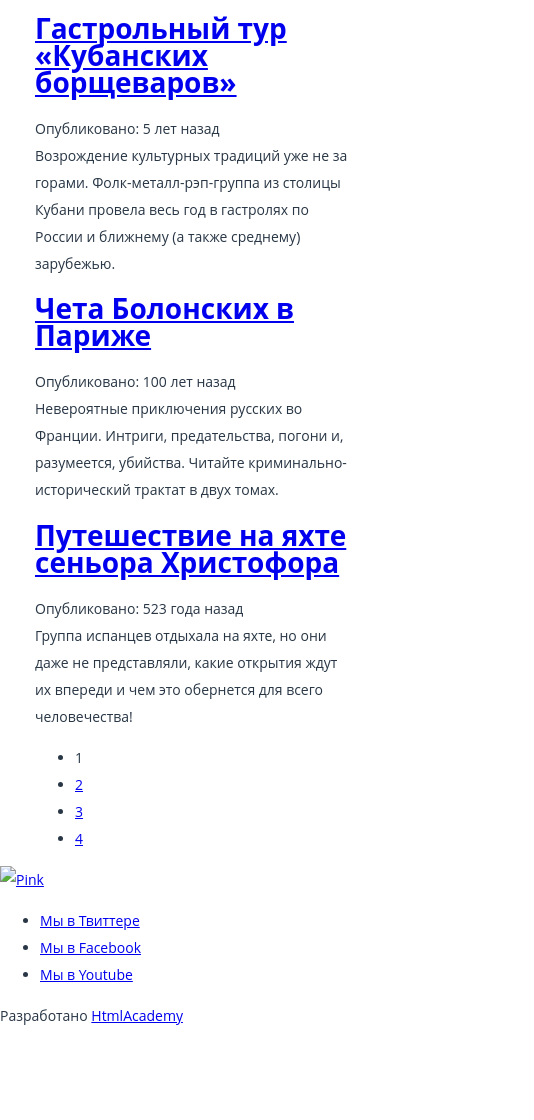
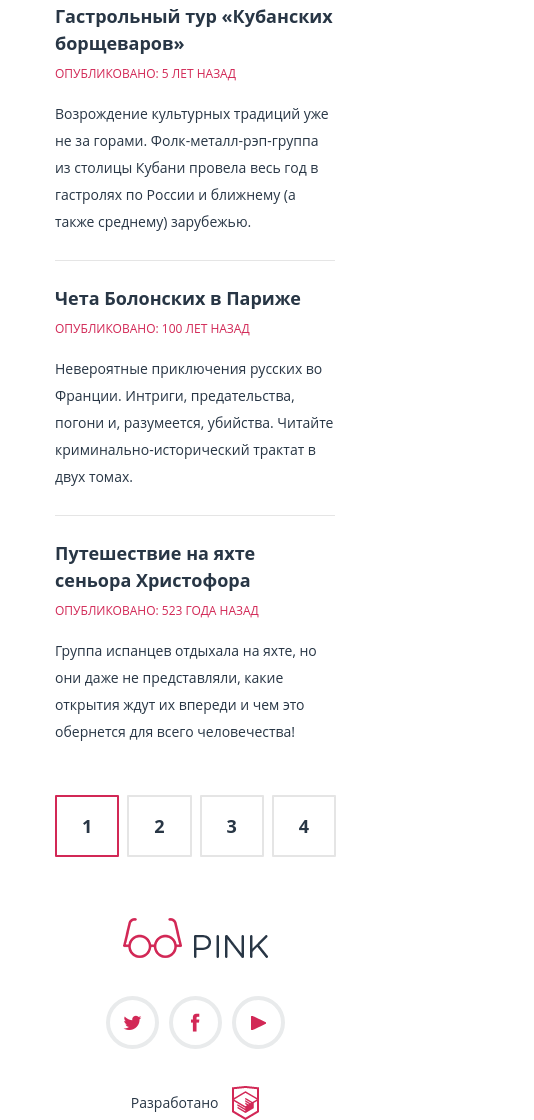
Before and after one commit to artbataev/43924-pink, a website: page blog.html in a window 390 px wide. Shown: the part 454-1574 px from the top of the page, 534 px wide, since content can reach past the window. Before the commit the page ends 1483 px from the top, so only its background shows below. Drawn offline with nearby package versions, Linux system fonts and the light colour scheme; files that its build step writes are made by us from their sources.

Commit message:
Сделана страница блога - mobile

```diff
--- a/blog.html
+++ b/blog.html
@@ -9,14 +9,15 @@
 
 <body>
 
-  <header class="page-header page-header--inner">
+  <div class="container">
+    <header class="page-header">
       <div class="page-header__nav-bar">
-      <div class="container">
-        <a href="/" class="page-header__logo-link">
-          <img src="" alt="Pink">
+          <a href="#" class="page-header__logo-link">
+            <img src="img/sm-logo.png" alt="Pink">
           </a>
           <nav class="main-nav">
             <ul class="main-nav__list">
+              <li class="main-nav__close"><a href="#">Закрыть</a></li>
               <li><a href="#">Информация</a></li>
               <li><a href="#">Возможности</a></li>
               <li><a href="#">Отзывы</a></li>
@@ -25,18 +26,12 @@
           </nav>
           <a href="#" class="main-nav__toggle"></a>
       </div>
-    </div>
-    <div class="page-header__heading">
-      <div class="container">
-        <h1>
+      <h1 class="page-header__heading">
         Блог путешественников, пользователей Пинк
       </h1>
-      </div>
-    </div>
     </header>
 
     <section class="blog-posts">
-    <div class="container">
       <article class="blog-posts__item">
         <h1 class="blog-posts__item-heading">
           <a href="post.html">Антон и Надя в Тайланде</a>
@@ -86,17 +81,16 @@
       </article>
 
       <ul class="blog-posts__pagination">
-        <li class="blog-posts__pagination-item  blog-posts__pagination-item--active">1</li>
+        <li class="blog-posts__pagination-item  blog-posts__pagination-item--active"><span>1</span></li>
         <li class="blog-posts__pagination-item"><a href="#">2</a></li>
         <li class="blog-posts__pagination-item"><a href="#">3</a></li>
         <li class="blog-posts__pagination-item"><a href="#">4</a></li>
       </ul>
-    </div>
     </section>
 
     <footer class="inner-footer">
       <div class="inner-footer__logo">
-      <a href="/"><img src="" alt="Pink"></a>
+        <a href="/"><img src="img/sm-footer-logo.png" alt="Pink"></a>
       </div>
       <div class="inner-footer__social">
         <ul class="social-links">
@@ -105,12 +99,12 @@
           <li><a class="social-links__item  social-links__item--youtube" href="#">Мы в Youtube</a></li>
         </ul>
       </div>
-    <div class="inner-footer_developer">
+      <div class="inner-footer__developer">
         Разработано
         <a class="developer-htmlacademy" href="http://htmlacademy.ru">HtmlAcademy</a>
       </div>
     </footer>
-
+  </div>
 
   <!-- <script src="js/script.js"></script> -->
 
--- /dev/null
+++ b/less/components/blog_page.less
@@ -0,0 +1,81 @@
+.blog-posts {
+  padding-right: 20px;
+  padding-left: 20px;
+  padding-top: 10px;
+  &__item {
+    font-size: 14px;
+    line-height: 27px;
+
+    padding-top: 24px;
+
+    color: @main-dark-color;
+    border-bottom: 1px solid #e5e5e5;
+    &:last-of-type {
+      border-bottom: none;
+    }
+    &-heading {
+      font-size: 18px;
+      font-weight: bold;
+
+      margin: 0;
+      padding: 0;
+      padding-bottom: 3px;
+      a {
+        text-decoration: none;
+
+        color: @main-dark-color;
+      }
+    }
+    &-time {
+      font-size: 12px;
+
+      margin-bottom: 13px;
+
+      text-transform: uppercase;
+
+      color: @pink-color;
+    }
+    &-promo {
+      padding-bottom: 25px;
+    }
+  }
+  &__pagination {
+    font-size: 0;
+
+    margin: 0;
+    margin-right: -10px;
+    padding: 0;
+    padding-top: 25px;
+
+    list-style: none;
+    &-item {
+      font-size: 18px;
+      font-weight: bold;
+      line-height: 30px;
+
+      display: inline-block;
+
+      margin: 0;
+      margin-right: 8px;
+      margin-bottom: 8px;
+      padding: 0;
+      a,
+      span {
+        display: block;
+
+        padding: 14px 25px;
+
+        vertical-align: top;
+        text-decoration: none;
+
+        color: @main-dark-color;
+        border: 2px solid #e5e5e5;
+        border-radius: 1px;
+      }
+      &--active a,
+      span {
+        border: 2px solid @pink-color;
+      }
+    }
+  }
+}
--- a/less/components/page_footer.less
+++ b/less/components/page_footer.less
@@ -58,3 +58,69 @@
     color: @pink-color;
   }
 }
+
+.inner-footer {
+  padding-top: 53px;
+
+  text-align: center;
+  &__social {
+    padding-top: 30px;
+  }
+  &__developer {
+    line-height: 34px;
+
+    padding-top: 37px;
+  }
+}
+
+.social-links {
+  font-size: 0;
+
+  margin: 0;
+  margin-right: -10px;
+  padding: 0;
+
+  list-style: none;
+  li {
+    display: inline-block;
+
+    width: 45px;
+    height: 45px;
+    margin: 0;
+    margin-right: 10px;
+    padding: 0;
+
+    vertical-align: top;
+
+    border: 4px solid #e9ebec;
+    border-radius: 50%;
+  }
+  &__item {
+    display: block;
+
+    height: 100%;
+    &--twitter {
+      background: url("../img/icon-twitter.png") no-repeat center 50%;
+    }
+    &--fb {
+      background: url("../img/icon-fb.png") no-repeat center 50%;
+    }
+    &--youtube {
+      background: url("../img/icon-youtube.png") no-repeat center 50%;
+    }
+  }
+}
+
+.developer-htmlacademy {
+  font-size: 0;
+
+  display: inline-block;
+
+  width: 27px;
+  height: 34px;
+  margin-left: 10px;
+
+  vertical-align: top;
+
+  background: url("../img/icon-htmlacademy.png") no-repeat center 50%;
+}
--- a/less/components/page_header.less
+++ b/less/components/page_header.less
@@ -1,14 +1,16 @@
 .page-header {
     color: @main-light-color;
     background: @main-dark-color;
+    padding-bottom: 43px;
+    background: #2b3a4a url("../img/bg-header.jpg") no-repeat center top;
     &--index {
         padding-bottom: 315px;
 
-        background: url("../img/bg-index-header.jpg") no-repeat center top;
+        background: #2b3a4a url("../img/bg-index-header.jpg") no-repeat center top;
     }
     &__nav-bar {
         height: 66px;
-        margin-bottom: 20px;
+        margin-bottom: 30px;
 
         background: rgba(0, 0, 0, 0.3);
     }
--- a/less/style.less
+++ b/less/style.less
@@ -4,3 +4,4 @@
 @import "components/page_header";
 @import "components/page_footer";
 @import "components/index_page";
+@import "components/blog_page";
```
Also changed, not shown: img/bg-header.jpg (added), img/icon-fb.png (added), img/icon-htmlacademy.png (added), img/icon-twitter.png (added), img/icon-youtube.png (added), img/sm-footer-logo.png (added). Lines whose indentation alone changed are shown as unchanged.
